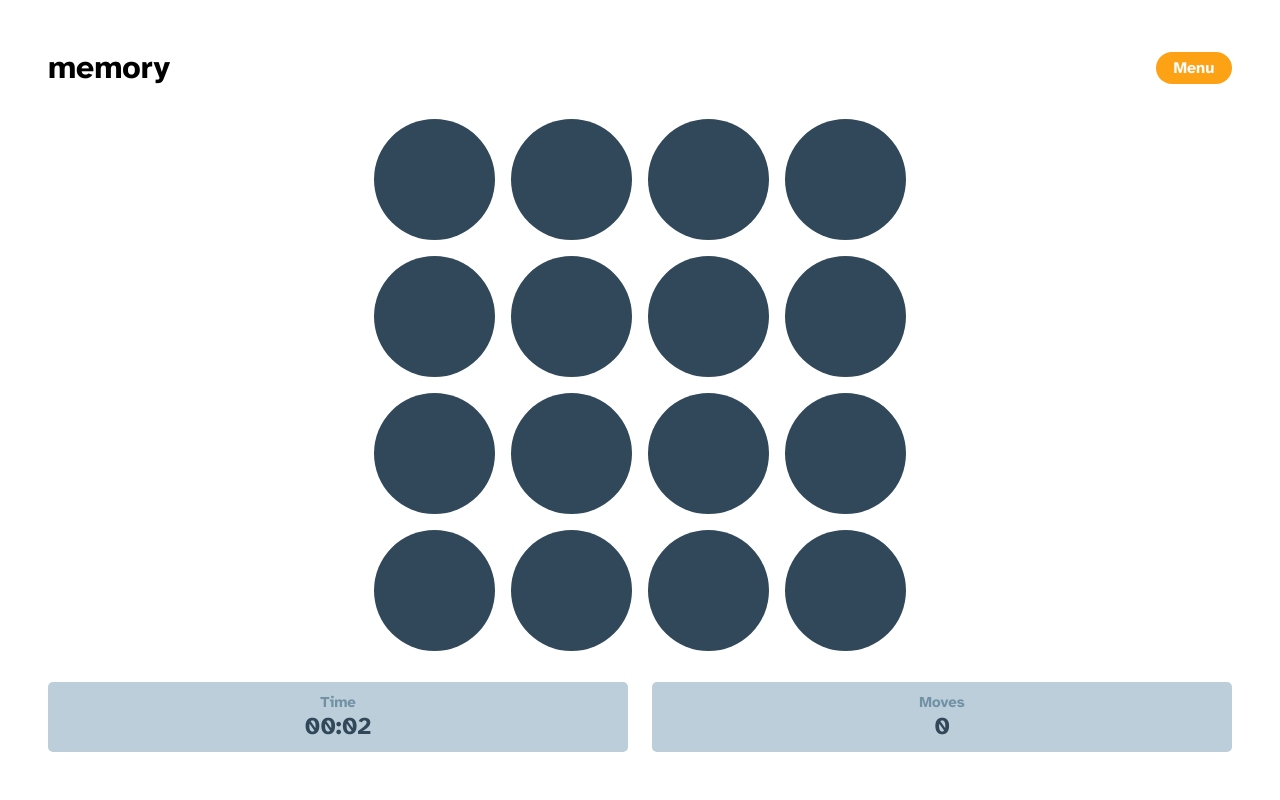
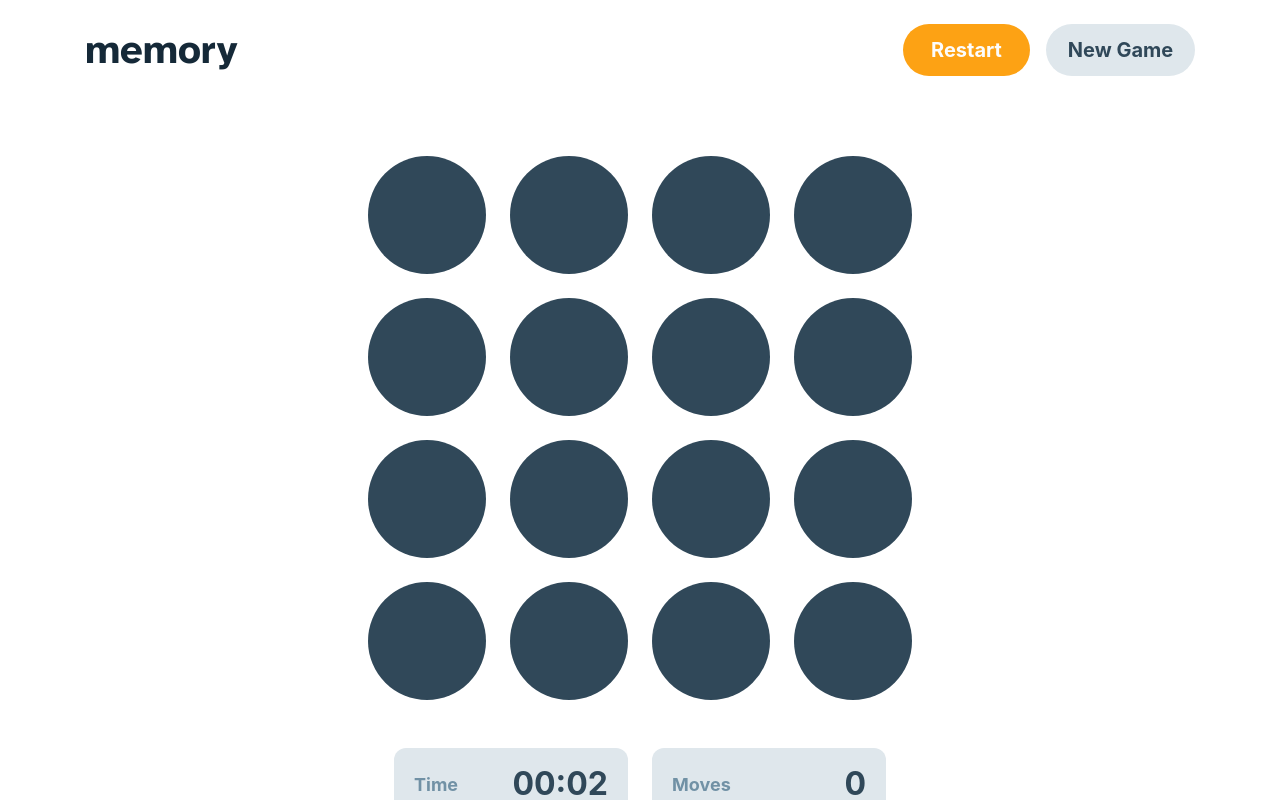
Before and after one commit to ringlochid/memory-game, a React (Vite) app: page / in a window 1280 px wide. Both pictures are taken after a click on the button "Start Game". Built offline with nearby package versions, Linux system fonts and the light colour scheme.

Commit message:
refined layout

```diff
--- a/src/components/formContainer.tsx
+++ b/src/components/formContainer.tsx
@@ -85,11 +85,11 @@ export function FormContainer(): JSX.Element {
         navigate("/game");
     };
     return (
-        <main className="flex flex-col items-center justify-center min-h-screen bg-blue-950 p-300">
-            <h1 className="text-preset-5 md:text-preset-4 text-grey-50 mb-600 md:mb-1000">
+        <main className="flex flex-col items-center justify-center min-h-screen bg-blue-950 p-6 md:p-0">
+            <h1 className="text-[24px] md:text-[40px] font-bold tracking-tight text-grey-50 mb-10 md:mb-20">
                 memory
             </h1>
-            <form onSubmit={handleSubmit} className="bg-grey-50 rounded-[10px] md:rounded-[20px] p-300 md:p-700 w-[327px] md:w-[654px] max-w-full flex flex-col gap-300 md:gap-400">
+            <form onSubmit={handleSubmit} className="bg-grey-50 rounded-xl md:rounded-[20px] p-6 md:p-14 w-full max-w-[327px] md:max-w-163.5 flex flex-col gap-6 md:gap-8">
                 <FormSection label="Select Theme">
                     <RadioGroup
                         name="theme"
--- a/src/components/gameFooterContainer.tsx
+++ b/src/components/gameFooterContainer.tsx
@@ -1,12 +1,30 @@
 import type { JSX } from "react"
 import { useGame } from "../contexts/useGame";
 
-export function FooterSection({ name, value, isHighlighted }: { name: string, value: string, isHighlighted: boolean }): JSX.Element {
-    const bgClass = isHighlighted ? "bg-orange-400" : "bg-blue-300";
+export function FooterSection({ name, shortName, value, isHighlighted, isMultiplayer = false }: { name: string, shortName?: string, value: string, isHighlighted: boolean, isMultiplayer?: boolean }): JSX.Element {
+    const bgClass = isHighlighted ? "bg-orange-400" : "bg-blue-100";
+    const textNameColor = isHighlighted ? "text-grey-50" : "text-blue-400";
+    const textValueColor = isHighlighted ? "text-grey-50" : "text-blue-800";
+
     return (
-        <div className={`h-17.5 w-full ${bgClass} rounded-[0.3125rem] flex flex-col items-center justify-center gap-0 transition-colors duration-200`}>
-            <p className="text-preset-15">{name}</p>
-            <p className="text-preset-16">{value}</p>
+        <div className={`relative h-[70px] md:h-[72px] w-full ${bgClass} rounded-xl md:px-5 flex flex-col md:flex-row items-center md:items-center justify-center md:justify-between transition-colors duration-200`}>
+            {/* Active triangle indicator for desktop multiplayer */}
+            {isMultiplayer && isHighlighted && (
+                <>
+                    <div className="hidden lg:block absolute -top-4 left-1/2 -translate-x-1/2 w-0 h-0 border-l-[10px] border-r-[10px] border-b-[10px] border-transparent border-b-orange-400"></div>
+                </>
+            )}
+
+            <p className={`text-[15px] md:text-[18px] font-bold ${textNameColor}`}>
+                <span className="md:hidden">{shortName || name}</span>
+                <span className="hidden md:inline">{name}</span>
+            </p>
+            <p className={`text-[24px] md:text-[32px] font-bold ${textValueColor}`}>{value}</p>
+
+            {/* Current Turn indicator text below */}
+            {isMultiplayer && isHighlighted && (
+                <p className="hidden lg:block absolute -bottom-8 left-1/2 -translate-x-1/2 text-[13px] tracking-widest font-bold text-blue-950 uppercase whitespace-nowrap">Current Turn</p>
+            )}
         </div>
     )
 }
@@ -22,9 +40,16 @@ export function GameFooterContainer({ timeElapsed }: { timeElapsed: number }): J
 
     if (gameMeta.playerCount > 1 && multiplayerMeta) {
         return (
-            <footer className="w-full flex gap-6 p-6">
+            <footer className="w-full flex gap-6 p-6 md:pb-10 max-w-[1110px] mx-auto lg:mt-6">
                 {multiplayerMeta.players.map((player) => (
-                    <FooterSection key={player.id} name={`P${player.id + 1}`} value={player.score.toString()} isHighlighted={multiplayerMeta.currentPlayerID === player.id} />
+                    <FooterSection
+                      key={player.id}
+                      name={`Player ${player.id + 1}`}
+                      shortName={`P${player.id + 1}`}
+                      value={player.score.toString()}
+                      isHighlighted={multiplayerMeta.currentPlayerID === player.id}
+                      isMultiplayer={true}
+                    />
                 ))}
             </footer>
         )
@@ -32,7 +57,7 @@ export function GameFooterContainer({ timeElapsed }: { timeElapsed: number }): J
 
     if (gameMeta.playerCount === 1 && soloMeta) {
         return (
-            <footer className="w-full flex gap-6 p-6">
+            <footer className="w-full flex gap-6 p-6 md:pb-10 max-w-[540px] mx-auto lg:mt-6">
                 <FooterSection name="Time" value={`${formattedMinutes}:${formattedSeconds}`} isHighlighted={false} />
                 <FooterSection name="Moves" value={soloMeta.movesTaken.toString()} isHighlighted={false} />
             </footer>
--- a/src/components/gameGridContainer.tsx
+++ b/src/components/gameGridContainer.tsx
@@ -2,13 +2,13 @@ import { useGame } from "../contexts/useGame";
 import type { CardMeta } from "../contexts/gameContext";
 import type { JSX } from "react";
 
-const GridSizeClass: Record<number, string> = {
-    6: "grid grid-cols-6",
-    4: "grid grid-cols-4",
+const GridContainerClass: Record<number, string> = {
+    4: "grid grid-cols-4 gap-3 md:gap-6 max-w-81.5 md:max-w-136 mx-auto w-full justify-center items-center",
+    6: "grid grid-cols-6 gap-2 md:gap-4 max-w-80.5 md:max-w-143 mx-auto w-full justify-center items-center",
 }
 
 
-export function GameCard({ card, handleClick }: { card: CardMeta, handleClick: (id: number) => void }): JSX.Element {
+export function GameCard({ card, handleClick, gridSize }: { card: CardMeta, handleClick: (id: number) => void, gridSize: number }): JSX.Element {
 
     let bgClass = "bg-blue-800 hover:bg-blue-350";
     let contentOpacity = "opacity-0";
@@ -21,10 +21,22 @@ export function GameCard({ card, handleClick }: { card: CardMeta, handleClick: (
         contentOpacity = "opacity-100";
     }
 
+    const sizeClass = gridSize === 4
+        ? "w-18 h-18 md:w-29.5 md:h-29.5"
+        : "w-11.75 h-11.75 md:w-20.5 md:h-20.5";
+
+    const textClass = gridSize === 4
+        ? "text-preset-4 md:text-preset-1"
+        : "text-preset-7 md:text-preset-3";
+
+    const iconSizeClass = gridSize === 4
+        ? "w-10 h-10 md:w-16 md:h-16"
+        : "w-6 h-6 md:w-10 md:h-10";
+
     return (
         <button
             id={`game-btn-${card.id}`}
-            className={`w-full aspect-square rounded-full flex items-center justify-center transition-colors duration-200 ${bgClass}`}
+            className={`${sizeClass} rounded-full flex items-center justify-center transition-colors duration-200 ${bgClass}`}
             onClick={() => handleClick(card.id)}
             disabled={card.isMatched}
             aria-label={`Card ${card.id}, ${card.isFlipped || card.isMatched ? `showing ${card.value}` : 'face down'}`}
@@ -32,12 +44,12 @@ export function GameCard({ card, handleClick }: { card: CardMeta, handleClick: (
         >
             <div className={`transition-opacity duration-200 ${contentOpacity}`}>
                 {card.theme === 'numbers' ? (
-                    <span className="text-preset-8 md:text-preset-3 text-grey-50">
+                    <span className={`${textClass} text-grey-50`}>
                         {card.value}
                     </span>
                 ) : (
                     <div
-                        className={`w-6 h-6 md:w-10 md:h-10 icon-mask ${card.isFlipped && !card.isMatched ? 'bg-grey-50' : 'bg-grey-50'}`}
+                        className={`${iconSizeClass} icon-mask ${card.isFlipped && !card.isMatched ? 'bg-grey-50' : 'bg-grey-50'}`}
                         style={{ '--icon-url': `url("${card.value}")` } as React.CSSProperties}
                     />
                 )}
@@ -53,9 +65,9 @@ export function GameBoardContainer({ handleCardClick }: { handleCardClick: (id:
     const { gridSize } = gameMeta;
 
     return (
-        <div className={`${GridSizeClass[gridSize]} gap-3 md:gap-4 w-full justify-start items-start max-w-133 mx-auto`}>
+        <div className={GridContainerClass[gridSize]}>
             {cards.map((card) => (
-                <GameCard key={card.id} card={card} handleClick={handleCardClick} />
+                <GameCard key={card.id} card={card} handleClick={handleCardClick} gridSize={gridSize} />
             ))}
         </div>
     )
--- a/src/components/gameHeaderContainer.tsx
+++ b/src/components/gameHeaderContainer.tsx
@@ -10,13 +10,33 @@ export function GameMenuBtn({ handleOpenMenu }: { handleOpenMenu: () => void }):
     )
 }
 
-export function GameHeaderContainer({ handleOpenMenu }: { handleOpenMenu: () => void }): JSX.Element {
+export function GameHeaderContainer({ handleOpenMenu, handleRestart, handleSetupNewGame }: { handleOpenMenu: () => void, handleRestart: () => void, handleSetupNewGame: () => void }): JSX.Element {
     return (
-        <header className="self-stretch flex p-6 justify-between items-center">
-            <h1 className="text-preset-5">
+        <header className="w-full flex pb-10 md:pb-20 justify-between items-center max-w-163.5 lg:max-w-277.5 mx-auto">
+            <h1 className="text-[24px] md:text-preset-4 text-blue-950 font-bold tracking-tight">
                 memory
             </h1>
-            <GameMenuBtn handleOpenMenu={handleOpenMenu} />
+
+            {/* Mobile Menu Button */}
+            <div className="block md:hidden">
+                <GameMenuBtn handleOpenMenu={handleOpenMenu} />
+            </div>
+
+            {/* Desktop Action Buttons */}
+            <div className="hidden md:flex gap-4">
+                <button
+                  onClick={handleRestart}
+                  className="w-31.75 h-13 rounded-[26px] bg-orange-400 hover:btn-hover-preset-1 text-grey-50 text-[20px] font-bold cursor-pointer transition-colors"
+                >
+                    Restart
+                </button>
+                <button
+                  onClick={handleSetupNewGame}
+                  className="w-37.25 h-13 rounded-[26px] bg-blue-100 hover:bg-blue-350 hover:text-grey-50 text-blue-800 text-[20px] font-bold cursor-pointer transition-colors"
+                >
+                    New Game
+                </button>
+            </div>
         </header>
     )
 }
--- a/src/index.css
+++ b/src/index.css
@@ -30,6 +30,17 @@
     --spacing-800: 64px;
     --spacing-900: 72px;
     --spacing-1000: 80px;
+
+    /* Responsive Grid Spacing Tokens */
+    --spacing-11-75: 47px;  /* Mobile 6x6 Card Width/Height */
+    --spacing-18: 72.5px;   /* Mobile 4x4 Card Width/Height */
+    --spacing-20-5: 82px;   /* Desktop 6x6 Card Width/Height */
+    --spacing-29-5: 118px;  /* Desktop 4x4 Card Width/Height */
+
+    --spacing-80-5: 322px;  /* Mobile 6x6 Board Max-Width */
+    --spacing-81-5: 326px;  /* Mobile 4x4 Board Max-Width */
+    --spacing-136: 544px;   /* Desktop 4x4 Board Max-Width */
+    --spacing-143: 572px;   /* Desktop 6x6 Board Max-Width */
 
     /* Animations */
     --animate-fade-in: fade-in 1s var(--animation-delay, 0s) ease forwards;
--- a/src/pages/gamePage.tsx
+++ b/src/pages/gamePage.tsx
@@ -32,7 +32,7 @@ export function GamePage(): JSX.Element {
 
     return (
         <div className="flex flex-col items-center justify-between h-screen p-6">
-            <GameHeaderContainer handleOpenMenu={handleOpenMenu} />
+            <GameHeaderContainer handleOpenMenu={handleOpenMenu} handleRestart={handleRestart} handleSetupNewGame={handleSetupNewGame} />
             {isMenuOpen && <MenuContainer handleRestart={() => { handleRestart(); handleCloseMenu(); }} handleSetupNewGame={() => { handleSetupNewGame(); handleCloseMenu(); }} handleResume={handleCloseMenu} />}
 
             <GameBoardContainer handleCardClick={handleCardClick} />
```
